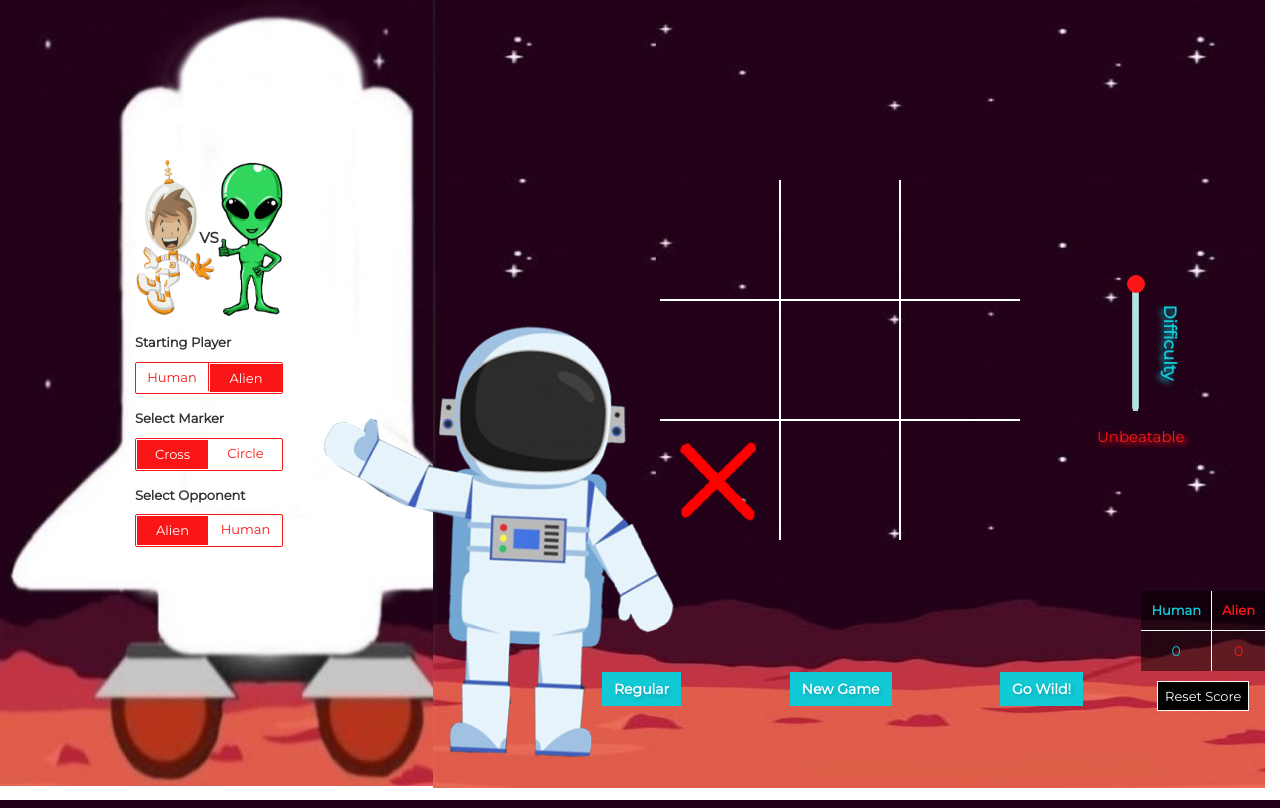
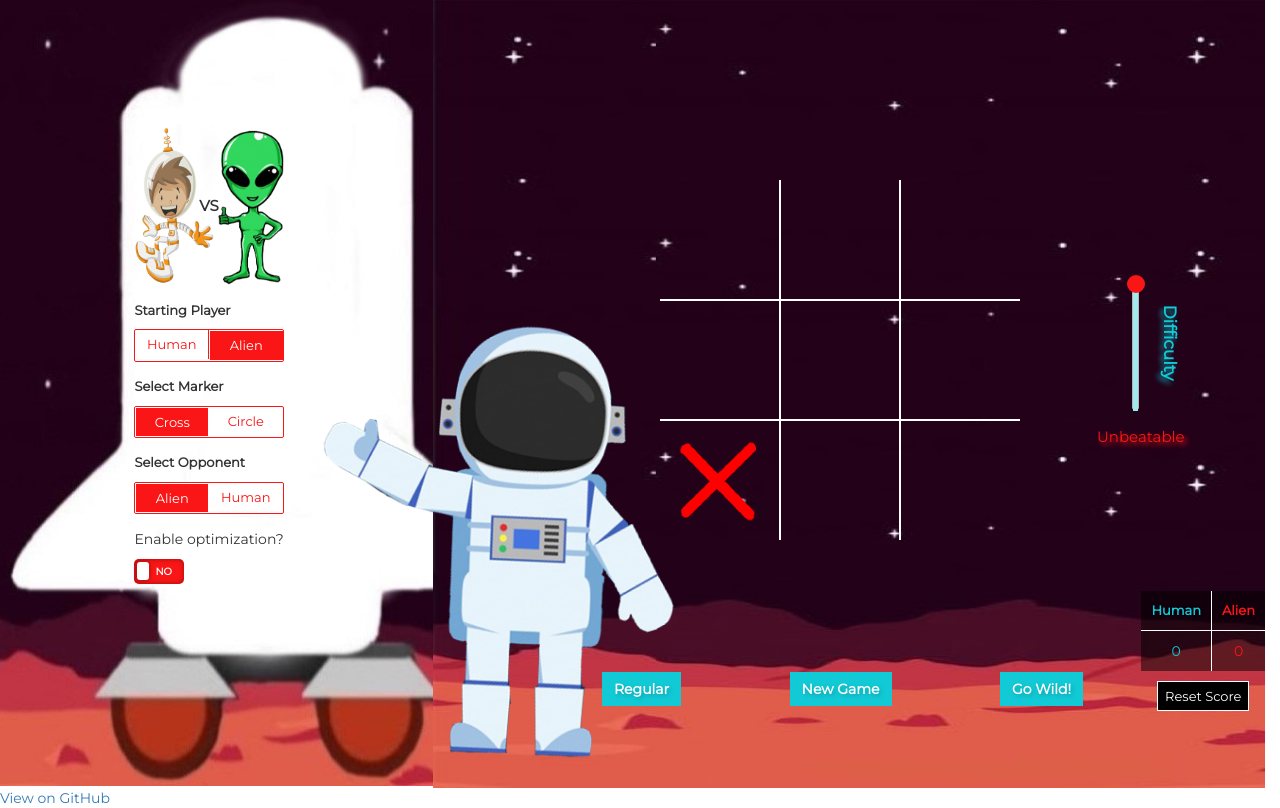
Before and after one commit to Anima108/AI-Tic-Tac-Toe, a Django app: page / in a window 1280 px wide. Run offline with Django 3.2, Linux system fonts and the light colour scheme; some libraries are stand-ins or nearby versions.

Commit message:
Update index.html

```diff
--- a/templates/index.html
+++ b/templates/index.html
@@ -69,6 +69,14 @@
             <p class="onoff">
               <input type="checkbox" onclick="checkChoice()"  value="1" id="suggestions-button">
               <label for="suggestions-button"></label>
+            </p>
+  				</div>
+
+          <div class="optimization show">
+  					<p>Enable optimization?</p>
+            <p class="onoff">
+              <input type="checkbox" onclick="checkChoice2()"  value="1" id="optimization-button">
+              <label for="optimization-button"></label>
             </p>
   				</div>
 
@@ -150,6 +158,7 @@
 
     <div class="astronaut">
       <img src="../static/images/astronaut.png">
+      <a href="https://github.com/akankshatanwar1701/Microsoft-Codess-Tic-Tac-Toe">View on GitHub</a>
     </div>
 
     <!-- JS Scripts -->
```
